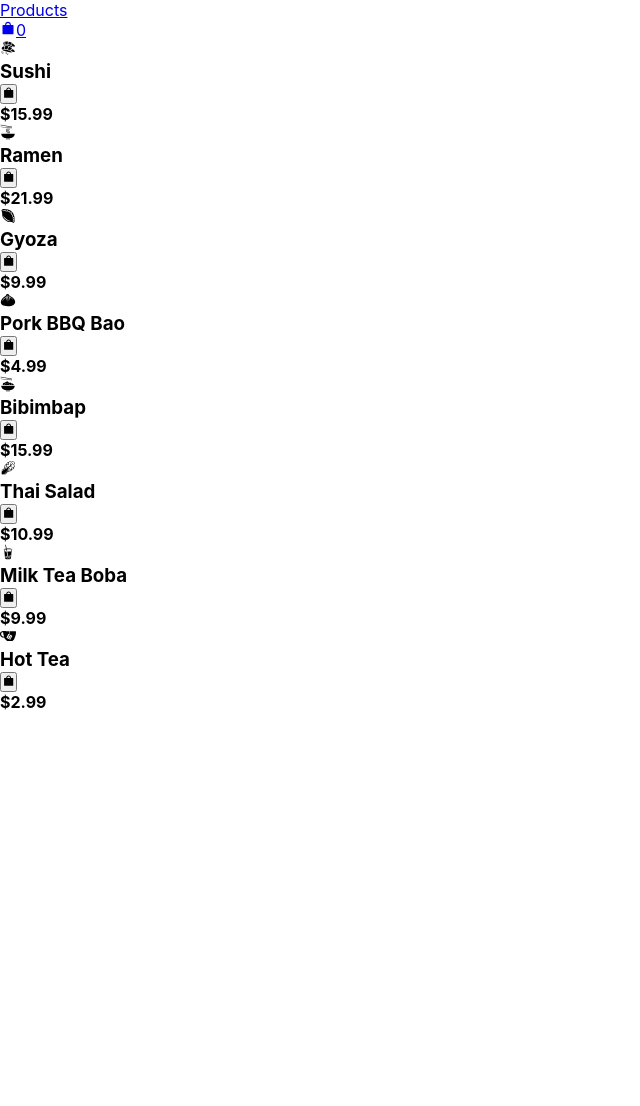
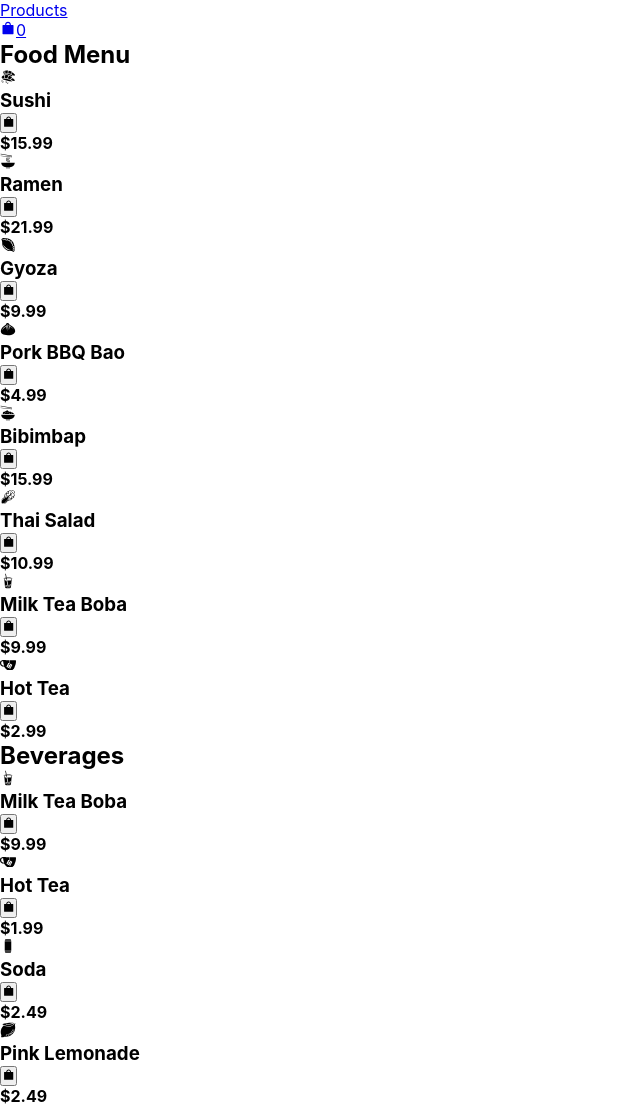
Before and after one commit to eafrancisco04/workshop-122, a React (Vite) app: page / in a window 1280 px wide. Shown: the whole page, without its empty margins (0-640 px from the left). Before the commit the page ends 800 px from the top, so only its background shows below. Built offline with nearby package versions, Linux system fonts and the light colour scheme.

Commit message:
separate drinks and food

```diff
--- a/src/pages/Products.jsx
+++ b/src/pages/Products.jsx
@@ -8,10 +8,12 @@ import { GiBowlOfRice } from "react-icons/gi";
 import { GiBokChoy } from "react-icons/gi";
 import { GiBoba } from "react-icons/gi";
 import { SiGitea } from "react-icons/si";
+import { GiSodaCan } from "react-icons/gi";
+import { GiLemon } from "react-icons/gi";
 
 
 function Products() {
-    const products = [
+    const food = [
         {name: "Sushi", price: 15.99, icon: <GiSushis/>},
         {name: "Ramen", price: 21.99, icon: <GiNoodles/>},
         {name: "Gyoza", price: 9.99, icon: <GiDumpling/>},
@@ -21,11 +23,29 @@ function Products() {
         {name: "Milk Tea Boba", price: 9.99, icon: <GiBoba/>},
         {name: "Hot Tea", price: 2.99, icon: <SiGitea/>},
     ]
+
+    const drinks = [
+        {name: "Milk Tea Boba", price: 9.99, icon: <GiBoba/>},
+        {name: "Hot Tea", price: 1.99, icon: <SiGitea/>},
+        {name: "Soda", price: 2.49, icon: <GiSodaCan/>},
+        {name: "Pink Lemonade", price: 2.49, icon: <GiLemon/>}
+    ]
     return(
         <div className="product-list">
-            {products.map((products) =>
-            <Card name={products.name} price={products.price} icon={products.icon} key={uuid()}/>
+            <div className="food-list">
+                <h2>Food Menu</h2>
+                {food.map((food) =>
+                <Card name={food.name} price={food.price} icon={food.icon} key={uuid()}/>
             )}
+            </div>
+
+            <div className="drink-list">
+                <h2>Beverages</h2>
+                {drinks.map((drink) =>
+                <Card name={drink.name} price={drink.price} icon={drink.icon} key={uuid()}/>
+            )}
+            </div>
+
         </div>
     )
 }
```
